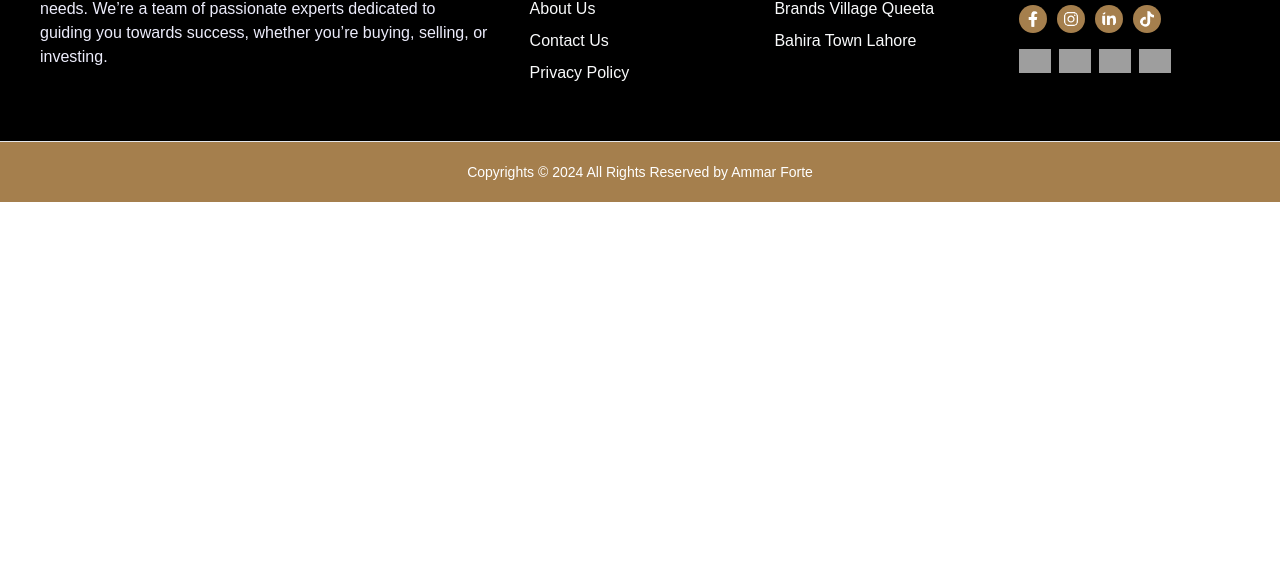
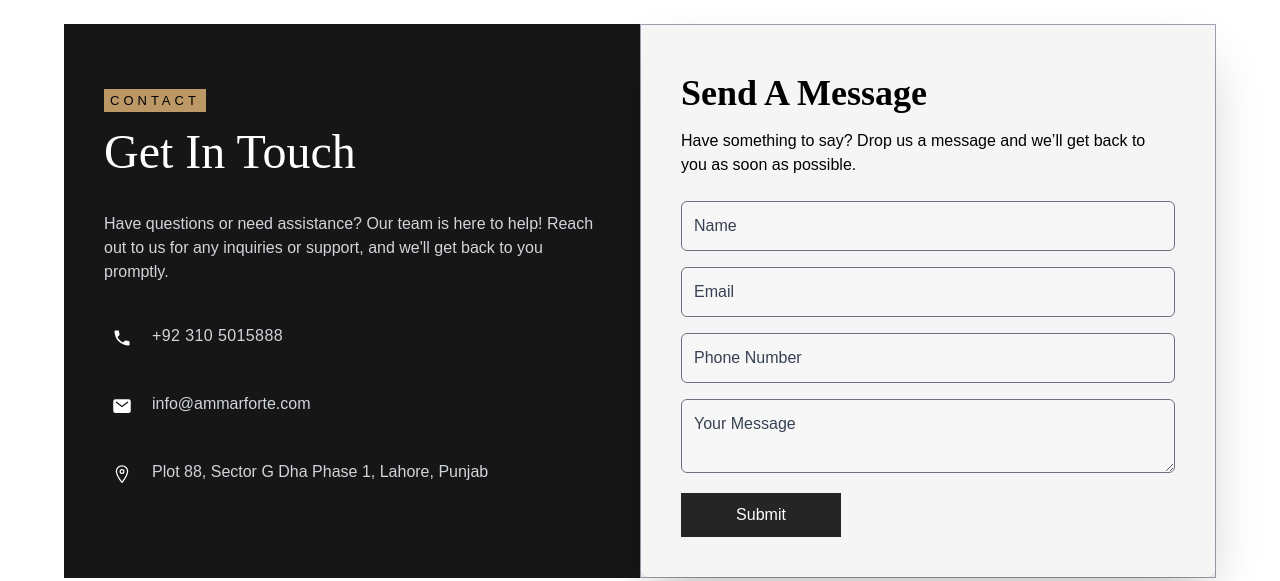
Before and after one commit to CodeWithSuheer/ammarforte, a Next.js app: page /contact in a window 1280 px wide. Shown: the part 619-1200 px from the top of the page. Before the commit the page ends 821 px from the top, so only its background shows below. Built offline with nearby package versions, Linux system fonts and the light colour scheme; grey boxes are pictures that could not be loaded.

Commit message:
done with contact page

```diff
--- a/package.json
+++ b/package.json
@@ -11,6 +11,7 @@
   "dependencies": {
     "aos": "^2.3.4",
     "next": "14.2.4",
+    "nodemailer": "^6.9.14",
     "react": "^18",
     "react-countup": "^6.5.3",
     "react-dom": "^18",
@@ -21,6 +22,7 @@
   "devDependencies": {
     "@types/aos": "^3.0.7",
     "@types/node": "^20",
+    "@types/nodemailer": "^6.4.15",
     "@types/react": "^18",
     "@types/react-dom": "^18",
     "@types/react-slick": "^0.23.13",
--- /dev/null
+++ b/src/app/Helper/Nodemailer.ts
@@ -0,0 +1,47 @@
+
+import nodemailer from "nodemailer";
+
+interface EmailData {
+    email:string
+    number:string
+    name:string
+    message:string
+};
+
+export async function sendEmail(data:EmailData) {
+  const { email, name, number , message} = data;
+
+    let output = `
+    <p> ${email}</p>
+    <p> ${number}</p>
+    <p> ${name}</p>
+    <p> ${message}</p>
+  `;
+
+  let transport = nodemailer.createTransport({
+    host: "smtp.titan.email",
+    port: 587,
+    secure: false,
+    auth: {
+      user: process.env.EMAIL_AUTH_USER_EMAIL,
+      pass: process.env.EMAIL_AUTH_PASSWORD,
+    },
+    tls: {
+      rejectUnauthorized: false,
+    },
+  });
+
+  let mailoptions = {
+    from: process.env.EMAIL_AUTH_USER_EMAIL,
+    to: "harissaeed583@gmail.com" ,
+    subject: "New Query On Ammar Forte",
+    html: output,
+  };
+
+  transport.sendMail(mailoptions, (error, info) => {
+    if (error) {
+      return false;
+    }
+    return true;
+  });
+}
--- /dev/null
+++ b/src/app/actions/QueryActions.ts
@@ -0,0 +1,23 @@
+"use server";
+
+import { sendEmail } from "../Helper/Nodemailer";
+
+export const  submitForm = async (prevState: any, formData: FormData) => {
+    const name = formData.get('name') as string;
+    const email = formData.get('email') as string;
+    const number = formData.get('number') as string;
+    const message = formData.get('message') as string;
+    try {
+        if(!name || !email || !number || !message) throw new Error("Please Fill All Fields");
+        await sendEmail({name,email,number,message});
+        return {
+            status:200,
+            message:"Form Submitted Successfully"
+        }
+    } catch (error:any) {
+        return {
+            status: 500,
+            error:error.message
+        }
+    }
+};
--- /dev/null
+++ b/src/app/contact/SubmitButton.tsx
@@ -0,0 +1,32 @@
+import React from 'react';
+import { useFormState, useFormStatus } from "react-dom";
+
+const SubmitButton:React.FC = () => {
+    const { pending } = useFormStatus();
+
+  return (
+    <div className="mt-5 flex justify-start items-center">
+    {pending ? (
+      <button  disabled={pending} className="h-11 px-10 w-full sm:max-w-40 bg-[black] disabled:bg-[#3f3e3e] disabled:cursor-not-allowed text-white">
+        <div
+          className="animate-spin inline-block w-5 h-5 border-[3px] border-current border-t-transparent text-white  rounded-full "
+          role="status"
+          aria-label="loading"
+        >
+          <span className="sr-only">Loading...</span>
+        </div>
+      </button>
+    ) : (
+      <button
+
+        type="submit"
+        className={`h-11 px-10 w-full sm:max-w-40 hover:bg-black bg-[#252525] text-white `}
+      >
+        Submit
+      </button>
+    )}
+  </div>
+  )
+}
+
+export default SubmitButton;
--- a/src/app/contact/page.tsx
+++ b/src/app/contact/page.tsx
@@ -1,19 +1,39 @@
+"use client";
+
 import Link from "next/link";
 import React from "react";
+import { IoLocationOutline } from "react-icons/io5";
 import { FaHome } from "react-icons/fa";
 import { IoIosArrowForward } from "react-icons/io";
+import { IoMail } from "react-icons/io5";
+import { MdPhone } from "react-icons/md";
+import { useFormState, useFormStatus } from "react-dom";
+import { submitForm } from "../actions/QueryActions";
+import SubmitButton from "./SubmitButton";
 
-const page = () => {
+const page:React.FC = () => {
+
+  const initialState = {
+    message: '',
+    status:0,
+    error:undefined
+  };
+
+  const [state, formAction] = useFormState(submitForm, initialState);
+
   return (
     <>
-      <section className="contactSectionbg relative">
+    <section className="contactSectionbg">
       <div className="px-5 md:px-7 xl:px-0 max-w-5xl xl:max-w-6xl xxl:max-w-7xl mx-auto">
-          <div className="pt-24 lg:pt-10 grid place grid-cols-1 gap-4 lg:grid-cols-2 lg:gap-8 min-h-[60vh]">
+        <div className="pt-24 lg:pt-10 grid place grid-cols-1 gap-4 lg:grid-cols-2 lg:gap-8 min-h-[65vh]">
           {/* LEFT SIDE */}
           <div className="flex items-end lg:items-center justify-center lg:justify-start">
             <div className="content text-center lg:text-start">
-                <span className="letterSpacing py-1 px-1.5 font-medium text-white bg-[#F0A202] text-[11px] lg:text-[13px]">
-                  CONTACT
+              <span
+                style={{ letterSpacing: "4px" }}
+                className="py-1 px-1.5 font-medium text-black bg-[#BD9867] text-[11px] lg:text-[13px]"
+              >
+                CONTACT US
               </span>
 
               <h2 className="Noto mt-4 mb-6 text-4xl md:text-5xl font-medium text-white tracking-normal">
@@ -26,7 +46,7 @@ const page = () => {
           <div className="-mt-10 lg:mt-0 flex items-start lg:items-center justify-center lg:justify-end">
             <h2 className="mt-6 flex items-center gap-2 text-left font-normal text-white text-md md:text-lg">
               <Link
-                  href="/"
+              href={'/'}
                 className="flex items-center gap-1 hover:underline hover:underline-offset-4"
               >
                 <FaHome />
@@ -39,6 +59,115 @@ const page = () => {
         </div>
       </div>
     </section>
+
+    <section id="here" className="pt-0 sm:pt-0 bg-white px-0 sm:px-4">
+      <div className="xl:max-w-6xl lg:max-w-5xl max-w-xl mx-auto min-h-screen flex items-center">
+        <div className="grid grid-cols-1 lg:grid-cols-2 gap-0 w-full">
+          {/* --------------- LEFT --------------- */}
+          <div className="left px-4 sm:px-10 py-16 bg-[#161616] text-white">
+            <div className="content text-center lg:text-start">
+              <span
+                style={{ letterSpacing: "4px" }}
+                className="py-1 px-1.5 font-medium text-black bg-[#BD9867] text-[11px] lg:text-[13px]"
+              >
+                CONTACT
+              </span>
+
+              <h2 className="Noto mt-4 mb-6 text-4xl md:text-5xl font-medium text-white tracking-normal">
+                Get In Touch
+              </h2>
+
+              <p className="text-gray-300 py-3">
+                Have questions or need assistance? Our team is here to help!
+                Reach out to us for any inquiries or support, and we'll get
+                back to you promptly.
+              </p>
+
+              <div className="mt-6 space-y-8 md:mt-6 flex flex-col justify-center items-center sm:block">
+                <p className="flex items-start">
+                  <MdPhone className="text-white size-9 p-2" />
+                  <a
+                    href="tel:+92 310 5015888"
+                    className="mt-1 mx-3 text-gray-300 tracking-wide"
+                  >
+                    +92 310 5015888
+                  </a>
+                </p>
+
+                <p className="flex items-start">
+                  <IoMail className="text-white size-9 p-2" />
+                  <span className="mx-3 mt-1 text-gray-300 text-wrap">
+                    info@ammarforte.com
+                  </span>
+                </p>
+
+                <p className="flex items-start">
+                  < IoLocationOutline className="text-white size-9 p-2" />
+                  <span className="mx-3 mt-1 text-gray-300 text-wrap">
+                  Plot 88, Sector G Dha Phase 1, Lahore, Punjab
+                  </span>
+                </p>
+              </div>
+            </div>
+          </div>
+
+          {/* --------------- RIGHT --------------- */}
+          <div className="right bg-[#F5F5F5] border border-gray-400">
+            <div className="w-full px-4 sm:px-10 py-10 mx-auto overflow-hidden rounded-lg shadow-2xl lg:max-w-xl">
+              <h2 className="playfair mt-2 pb-2 text-4xl font-bold text-black">
+                Send A Message
+              </h2>
+              <p className="mt-2 text-black">
+                Have something to say? Drop us a message and we’ll get back to
+                you as soon as possible.
+              </p>
+              {/* FORM */}
+              <form action = {formAction} className="mt-6" >
+                <div className="mb-4">
+                  <input
+                    className="block w-full px-3 py-3 mt-2 text-gray-700 placeholder-gray-700 bg-[#F7F7F7] border border-gray-500 rounded-md focus:outline-none focus:shadow-md"
+                    placeholder="Name"
+                    type="text"
+                   name="name"
+                    required
+                  />
+                </div>
+
+                <div className="mb-4">
+                  <input
+                    className="block w-full px-3 py-3 mt-2 text-gray-700 placeholder-gray-700 bg-[#F7F7F7] border border-gray-500 rounded-md focus:outline-none focus:shadow-md"
+                    placeholder="Email"
+                    type="email"
+                    name="email"
+                    required
+                  />
+                </div>
+
+                <div className="mb-4">
+                  <input
+                    className="block w-full px-3 py-3 mt-2 text-gray-700 placeholder-gray-700 bg-[#F7F7F7] border border-gray-500 rounded-md focus:outline-none focus:shadow-md"
+                    placeholder="Phone Number"
+                    type="number"
+                    name="number"
+                    required
+                  />
+                </div>
+
+                <div className="w-full mt-4">
+                  <textarea
+                   required
+                    className="block w-full px-3 py-3 mt-2 text-gray-700 placeholder-gray-700 bg-[#F7F7F7] border border-gray-500 rounded-md focus:outline-none focus:shadow-md"
+                    placeholder="Your Message"
+                    name="message"
+                  />
+                </div>
+                <SubmitButton/>
+              </form>
+            </div>
+          </div>
+        </div>
+      </div>
+    </section>
   </>
   );
 };
--- a/src/app/globals.css
+++ b/src/app/globals.css
@@ -66,3 +66,10 @@ body::-webkit-scrollbar-thumb {
   background-repeat: no-repeat;
   background-size: cover;
 }
+
+
+input::-webkit-outer-spin-button,
+input::-webkit-inner-spin-button {
+  -webkit-appearance: none;
+  margin: 0;
+}
--- a/tsconfig.json
+++ b/tsconfig.json
@@ -14,7 +14,7 @@
     "incremental": true,
     "plugins": [
       {
-        "name": "next"
+        "name": "next",
       }
     ],
     "paths": {
```
Also changed, not shown: 1 other file (tests, documents, lock files or other folders). Lines whose indentation alone changed are shown as unchanged.
